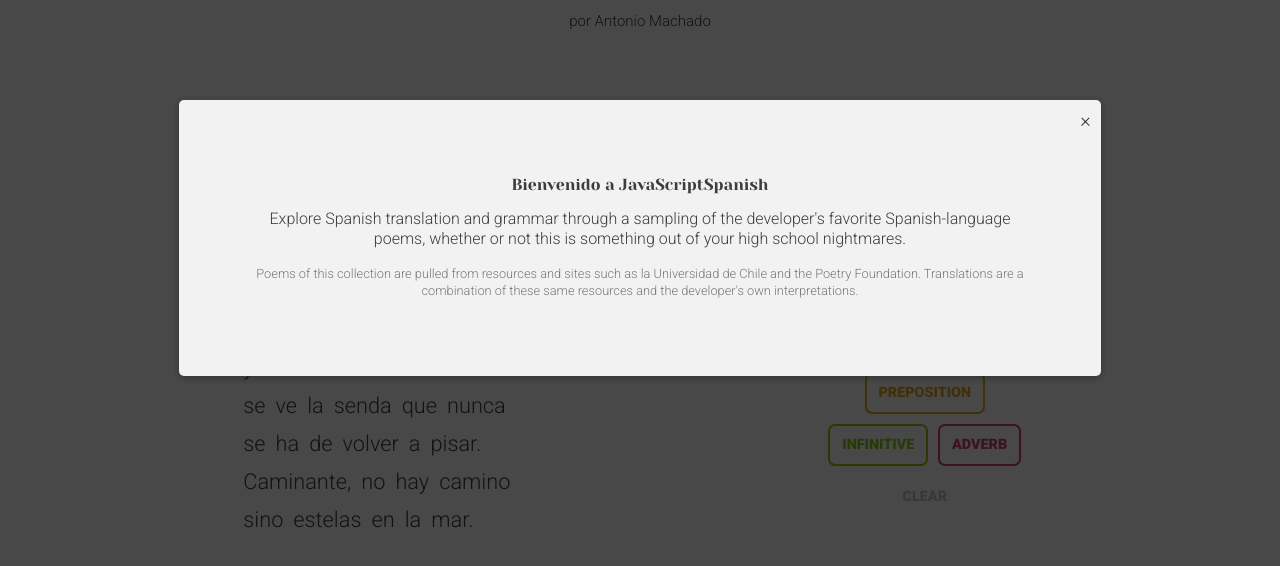
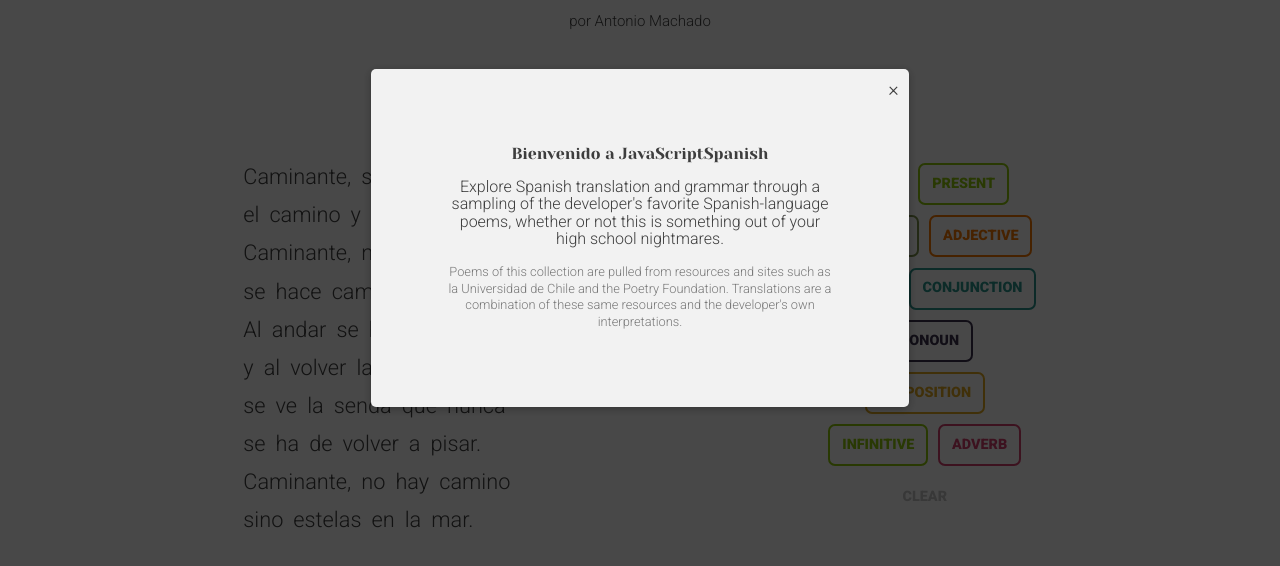
Before and after one commit to juliakahn1/javascriptspanish, a website built with webpack: page index.html in a window 1280 px wide. Shown: the part 162-728 px from the top of the page. Built offline with nearby package versions, Linux system fonts and the light colour scheme.

Commit message:
Fix modal spacing

```diff
--- a/src/index.scss
+++ b/src/index.scss
@@ -70,7 +70,7 @@ table {
 		box-shadow: 0 2px 10px rgba(0, 0, 0, 0.3);
 		text-align: center;
 		position: relative;
-		max-width: 60%;
+		max-width: 30%;
 
 		h2 {
 			font-family: 'Yeseva One', cursive;
@@ -78,13 +78,13 @@ table {
 		}
 
 		p {
-			line-height: 130%;
-		}
+			line-height: 110%;
 
-		p.disclaimer {
-			line-height: 130%;
-			font-size: 0.8em;
-			color: #787878;
+			&.disclaimer {
+				line-height: 130%;
+				font-size: 0.8em;
+				color: #787878;
+			}
 		}
 	}
 
```
Also changed, not shown: dist/main.css.
